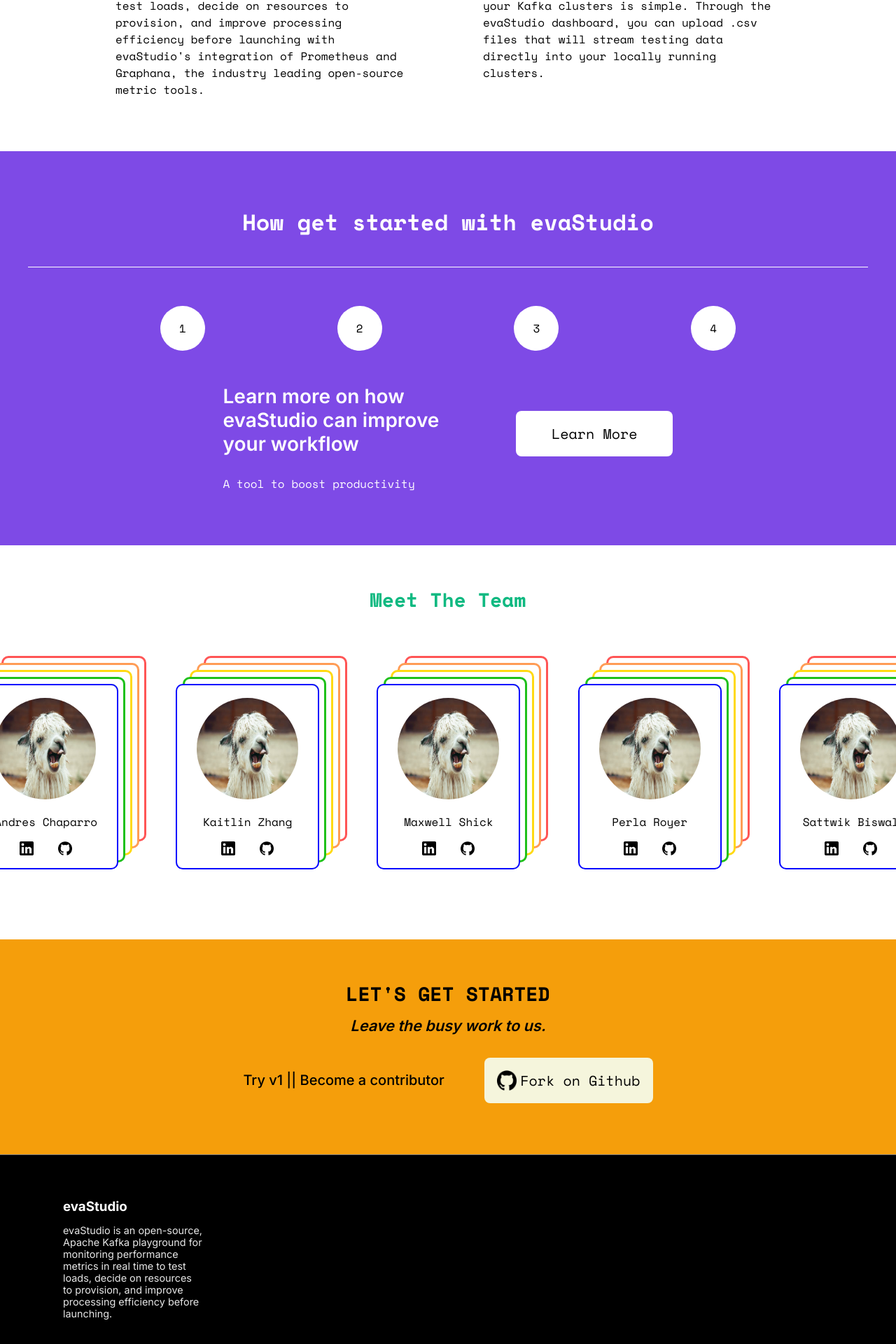
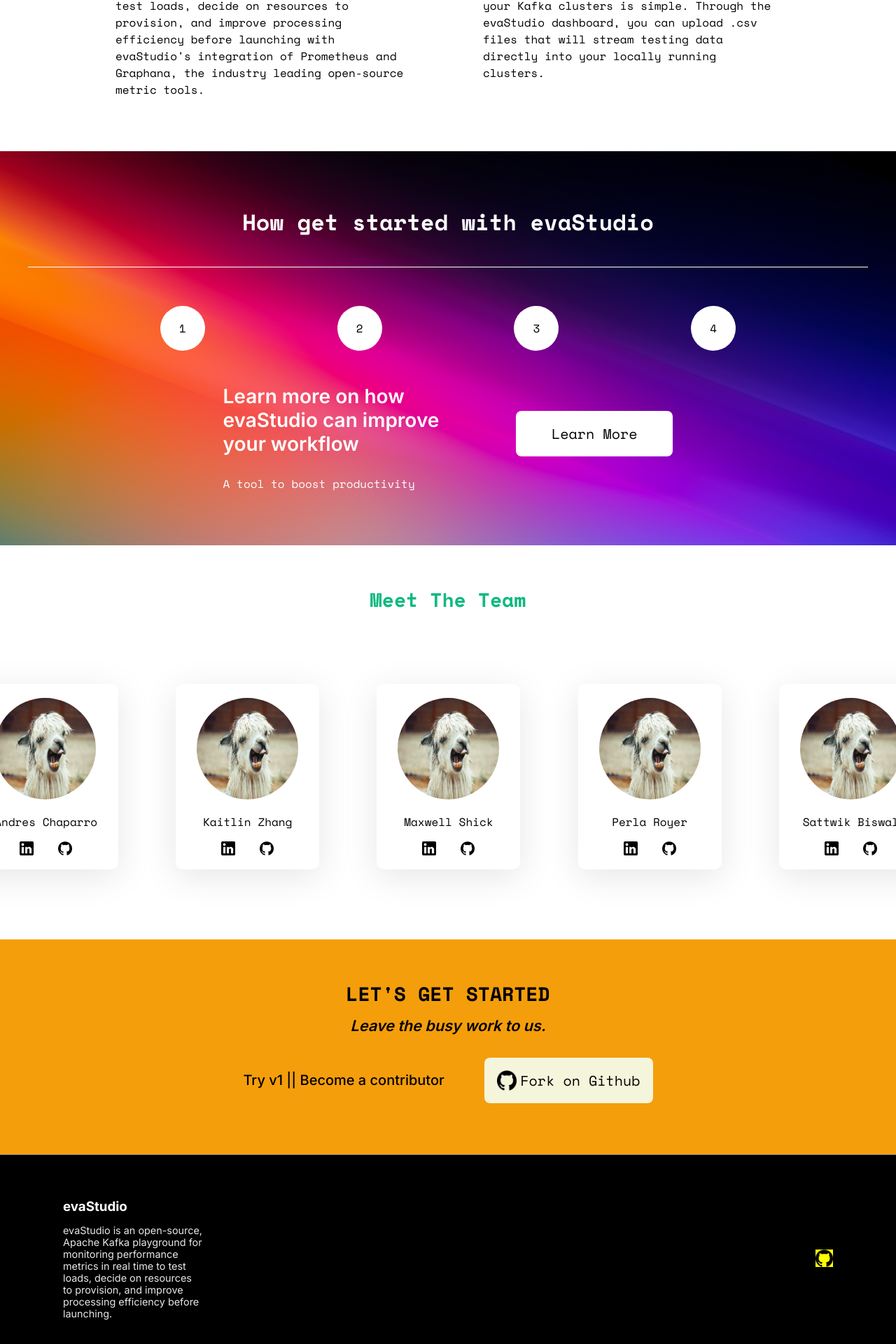
Before and after one commit to mshick97/evaStudioDocsSite, a Next.js app: page / in a window 1280 px wide. Shown: the part 1822-3742 px from the top of the page at 70% size. Built offline with nearby package versions, Linux system fonts and the light colour scheme.

Commit message:
updated color scheme

```diff
--- a/styles/footer.css
+++ b/styles/footer.css
@@ -16,6 +16,8 @@
 
 .footerIcon {
   cursor: pointer;
+  padding: 15px;
+  background-color: #ffff00;
 }
 
 .brandingP {
--- a/styles/globals.css
+++ b/styles/globals.css
@@ -16,9 +16,9 @@
   margin: 0;
   font-family: 'Inter', sans-serif;
   color: white;
-  background-image: url('/gradient-bg.jpeg');
+  /* background-image: url('/gradient-bg.jpeg');
   background-repeat: no-repeat;
-  background-size: 420vw;
+  background-size: 420vw; */
 }
 
 .h1Head {
--- a/styles/learn_more_comp.css
+++ b/styles/learn_more_comp.css
@@ -1,6 +1,9 @@
 /* Beginning of styling for learn more section */
 #learnMoreSection {
-  background-color: rgba(126, 74, 230);
+  /* background-color: rgba(126, 74, 230); */
+  background-image: url('/gradient-bg.jpeg');
+  background-repeat: no-repeat;
+  background-size: cover;
   padding: 65px 0 60px 0;
   min-width: 100%;
 }
--- a/styles/team_comp.css
+++ b/styles/team_comp.css
@@ -16,8 +16,8 @@
 .teamCard {
   padding: 20px 30px;
   border-radius: 10px;
-  /* box-shadow: rgba(0, 0, 0, 0.1) 0px 10px 50px; */
-  box-shadow: blue 0px 0px 0px 2px inset, rgb(255, 255, 255) 10px -10px 0px -3px, rgb(31, 193, 27) 10px -10px, rgb(255, 255, 255) 20px -20px 0px -3px, rgb(255, 217, 19) 20px -20px, rgb(255, 255, 255) 30px -30px 0px -3px, rgb(255, 156, 85) 30px -30px, rgb(255, 255, 255) 40px -40px 0px -3px, rgb(255, 85, 85) 40px -40px;
+  box-shadow: rgba(0, 0, 0, 0.1) 0px 10px 50px;
+  /* box-shadow: blue 0px 0px 0px 2px inset, rgb(255, 255, 255) 10px -10px 0px -3px, rgb(31, 193, 27) 10px -10px, rgb(255, 255, 255) 20px -20px 0px -3px, rgb(255, 217, 19) 20px -20px, rgb(255, 255, 255) 30px -30px 0px -3px, rgb(255, 156, 85) 30px -30px, rgb(255, 255, 255) 40px -40px 0px -3px, rgb(255, 85, 85) 40px -40px; */
 }
 
 .teamPhoto {
```
